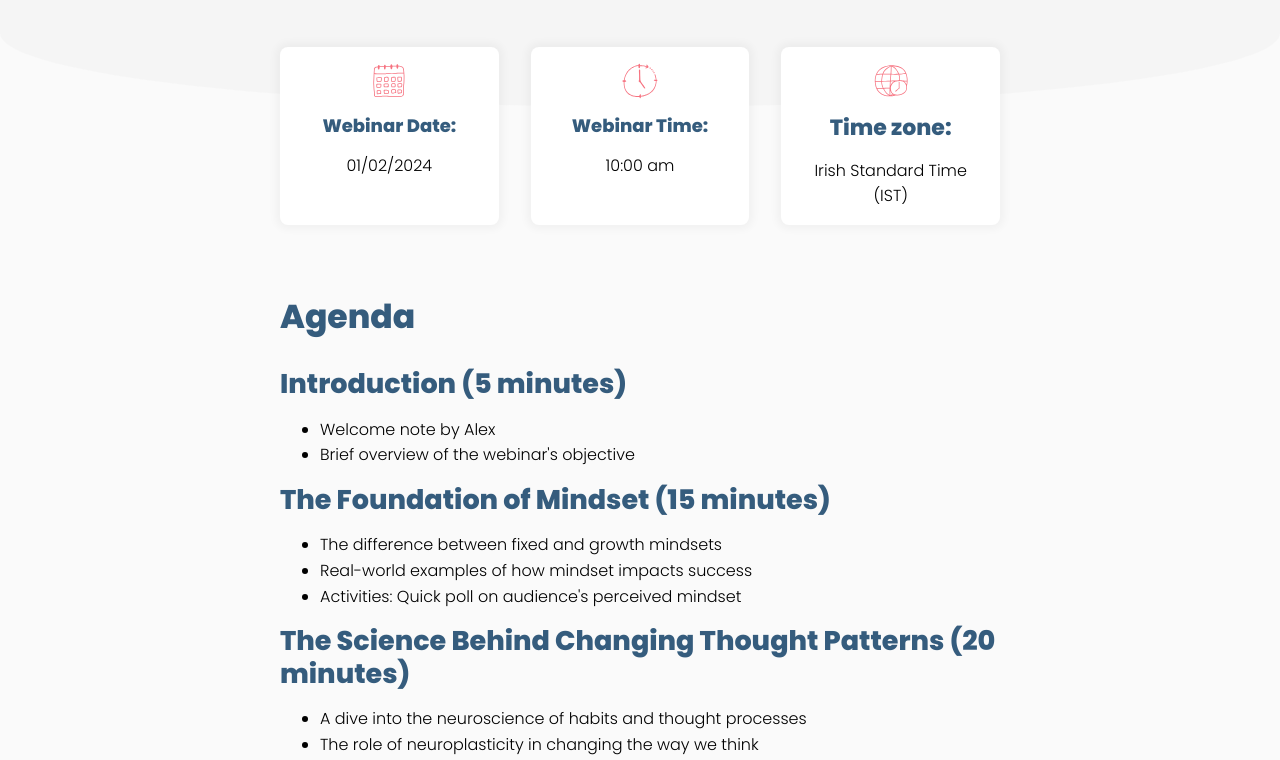
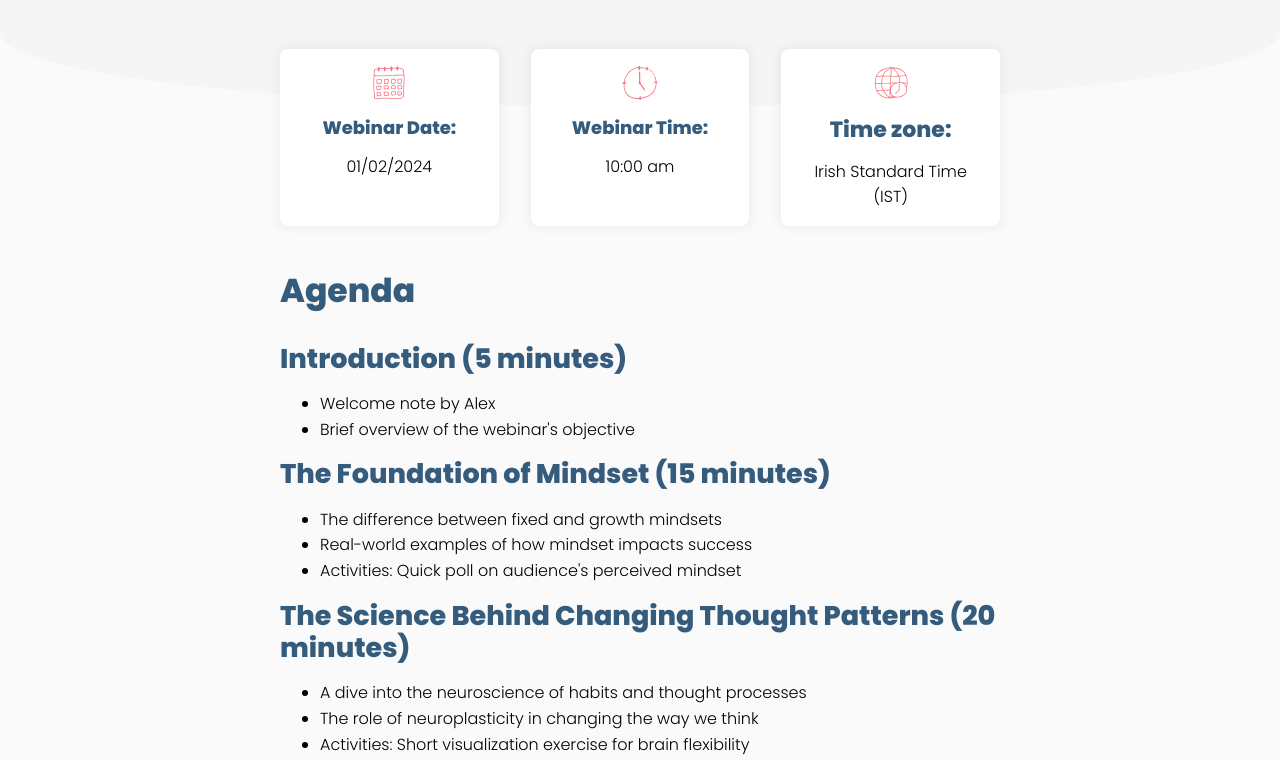
Before and after one commit to patrickhladun/ci-project-01, a website: page webinar.html in a window 1280 px wide. Shown: the part 453-1213 px from the top of the page. Drawn offline with Linux system fonts and the light colour scheme.

Commit message:
refactor: move webinar details to hero section
Moving details section to hero section was needed due to the missing
heading error in w3 validator.

```diff
--- a/assets/css/style.css
+++ b/assets/css/style.css
@@ -693,11 +693,6 @@ main {
   padding: 64px 24px;
 }
 
-.webinar-details {
-  max-width: 768px;
-  margin-bottom: var(--spacing-md);
-}
-
 .webinar-icon-text {
   margin-bottom: var(--spacing-md);
   box-shadow: 0 0px 8px 4px rgba(0, 0, 0, 0.04);
@@ -1093,11 +1088,19 @@ main {
   /* ================================================== */
 
   .webinar-details {
-    margin-top: -100px;
-    margin-bottom: 0;
+    position: absolute;
+    margin-left: auto;
+    margin-right: auto;
+    left: 0;
+    right: 0;
+    transform: translateY(-20px);
     display: grid;
     grid-template-columns: 1fr 1fr 1fr;
     gap: var(--grid-gap);
+  }
+
+  .webinar-agenda {
+    padding-top: 220px;
   }
 
   .webinar-icon-text {
@@ -1233,6 +1236,10 @@ main {
     align-items: center;
   }
 
+  .webinar-agenda {
+    padding-top: 160px;
+  }
+
   .faq__item {
     margin-bottom: 0;
   }
--- a/webinar.html
+++ b/webinar.html
@@ -86,15 +86,7 @@
           <script src="https://player.vimeo.com/api/player.js"></script>
         </div>
       </div>
-    </section>
-
-    <div class="divider divider--lighter-to-base">
-      <svg viewBox="0 0 650 40">
-        <path d="M325,37.4C145.5,37.4,0,20.7,0,0v40h650V0C650,20.7,504.5,37.4,325,37.4z" />
-      </svg>
-    </div>
-
-    <section class="webinar-details container">
+      <div class="webinar-details container-small">
         <div class="webinar-icon-text">
           <i class="icon icon--date icon--color-primary icon--sm"></i>
           <span class="h5">Webinar Date:</span>
@@ -110,7 +102,14 @@
           <span class="h3">Time zone:</span>
           <span>Irish Standard Time (IST)</span>
         </div>
+      </div>
     </section>
+
+    <div class="divider divider--lighter-to-base">
+      <svg viewBox="0 0 650 40">
+        <path d="M325,37.4C145.5,37.4,0,20.7,0,0v40h650V0C650,20.7,504.5,37.4,325,37.4z" />
+      </svg>
+    </div>
 
     <!-- Webinar Agenda Section -->
     <section class="webinar-agenda container-small">
```
Lines whose indentation alone changed are shown as unchanged.
